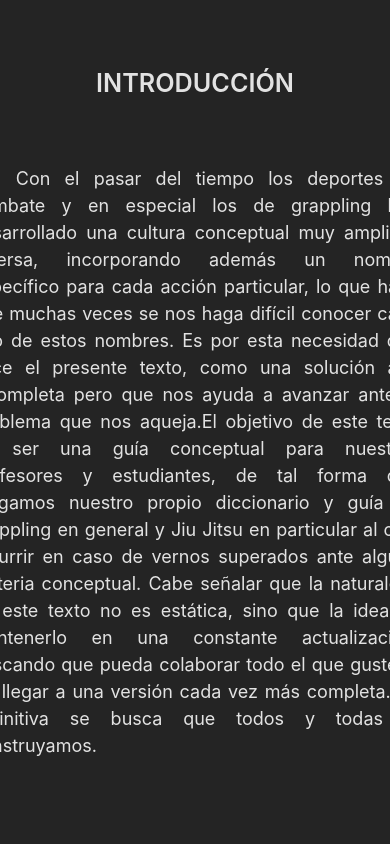
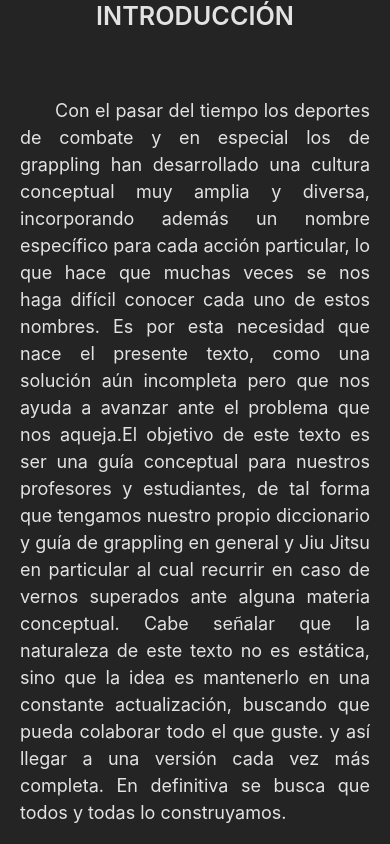
Before and after one commit to jjmillar/glosario-ed, a React (Vite) app: page / in a window 390 px wide. Shown: the top 844 px of the page. Built offline with nearby package versions, Linux system fonts and the light colour scheme.

Commit message:
fixed unboxing

```diff
--- a/src/App.scss
+++ b/src/App.scss
@@ -1,5 +1,4 @@
 .wrapper {
-  display: block;
   width: 100svw;
   height: 100svh;
 
@@ -8,9 +7,6 @@
   grid-template-rows: 100svh;
   justify-content: center;
   align-items: center;
-
-  scroll-snap-type: y mandatory;
-  overflow-y: scroll;
 }
 
 .section {
@@ -18,7 +14,6 @@
   width: auto;
   height: auto;
   margin: 20px;
-  scroll-snap-align: center;
 }
 
 .section-wrapper {
@@ -53,6 +48,7 @@
 
 .images {
   box-sizing: border-box;
+  margin: 0;
   padding: 25px;
   width: 25svw;
   height: auto;
@@ -61,14 +57,14 @@
 
 @media ( max-width: 1100px ) {
   .wrapper {
-    grid-template-columns: auto;
+    grid-template-columns: 100svw;
   }
 
   .section-wrapper {
-    grid-template-columns: auto;
+    grid-template-columns: 100svw;
   }
 
   .images {
-    width: auto;
+    width: 100%;
   }
 }
```
